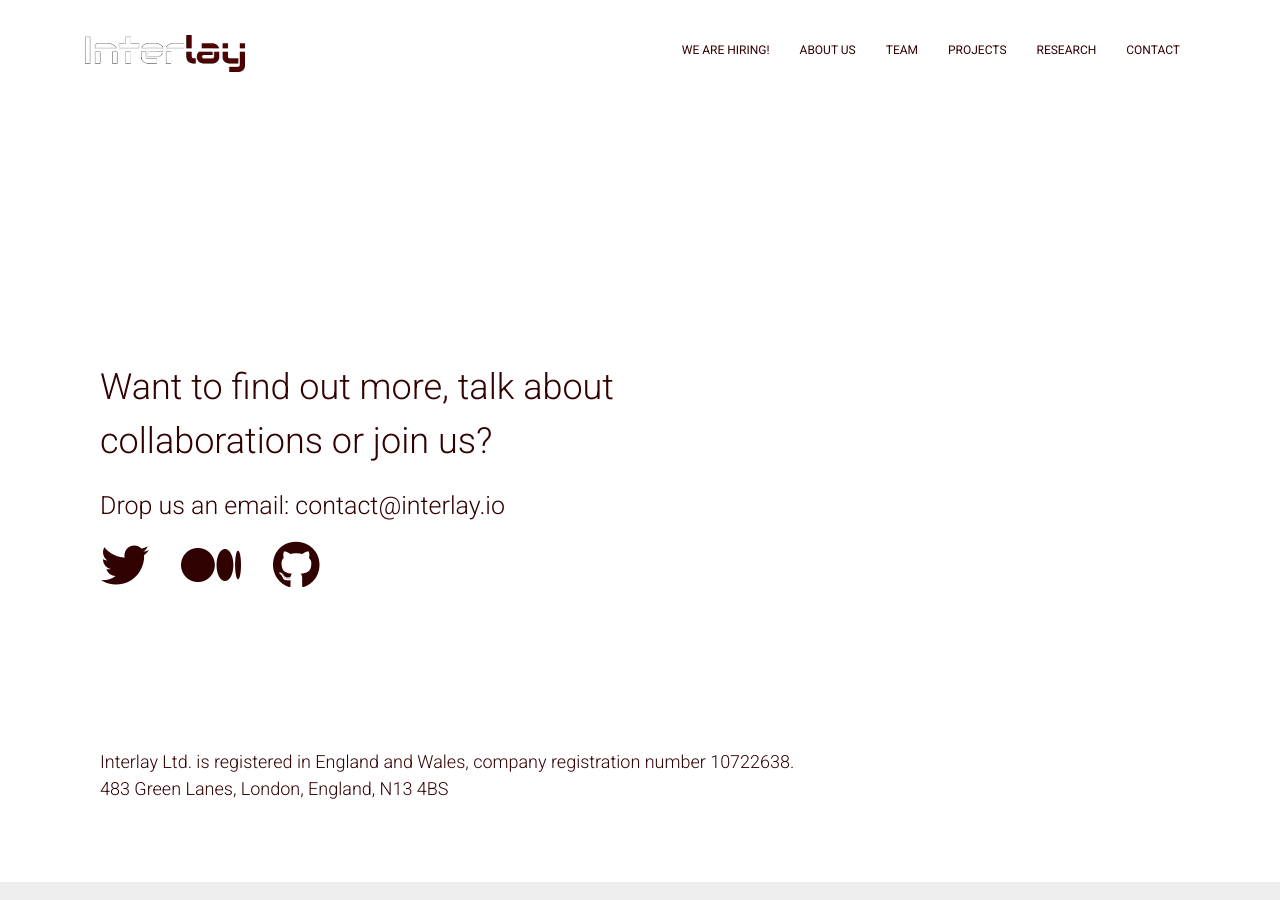
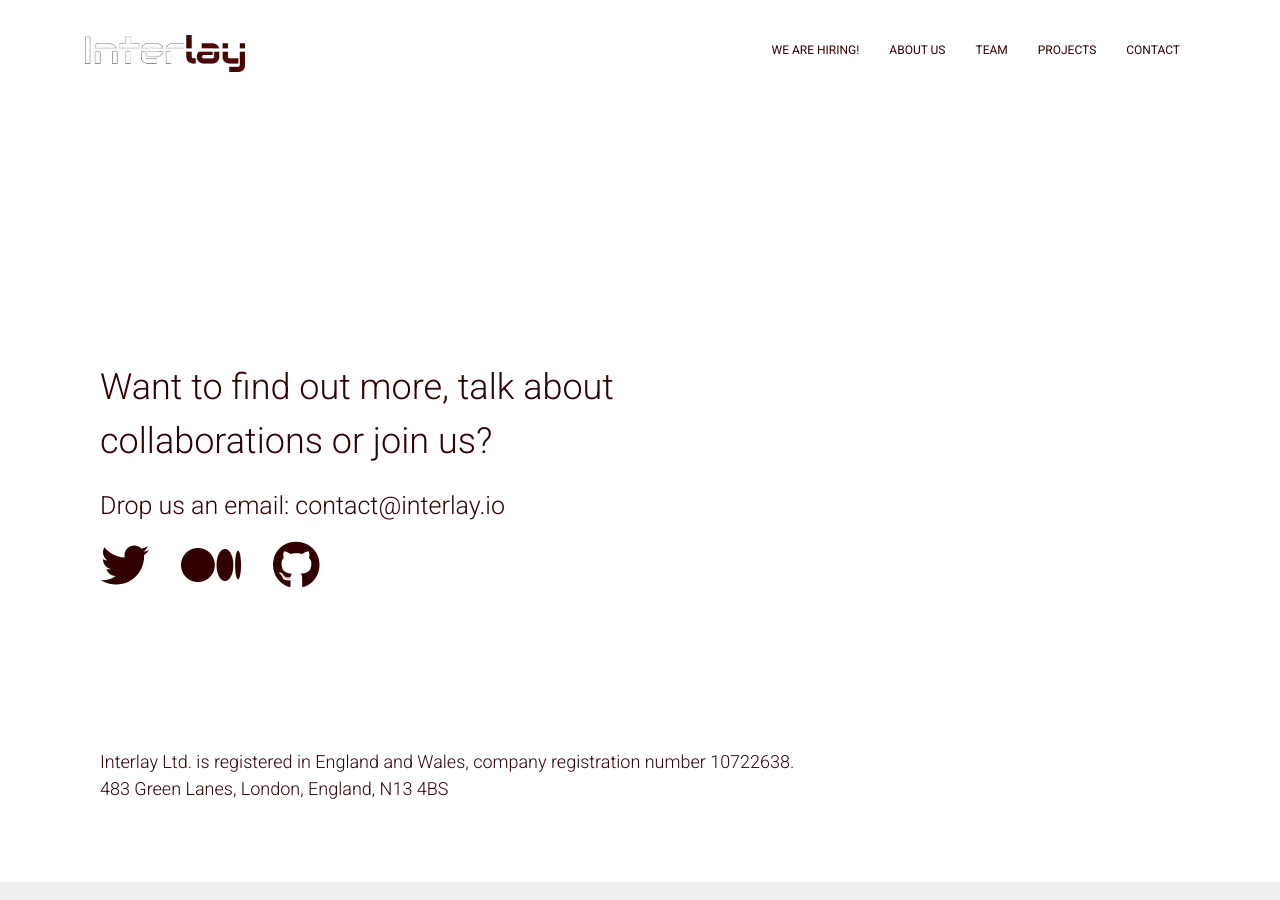
Before and after one commit to interlay/archive-interlay.github.io, a Jekyll site: the page built from contact.html, in a window 1280 px wide and 900 px high. Built offline with Jekyll 4.4.1, drawn with Linux system fonts in a browser that asks for light colours; nearby versions of some CDN libraries.

Commit message:
hiding research page. fixed medium links

```diff
--- a/_includes/footer.html
+++ b/_includes/footer.html
@@ -19,7 +19,7 @@
             </a>
         </div>
         <div class="float-right">
-            <a class="nav-link" rel="tooltip" title="" data-placement="bottom" href="https://medium.com/@interlay"
+            <a class="nav-link" rel="tooltip" title="" data-placement="bottom" href="https://medium.com/Interlay"
                 target="_blank" data-original-title="Follow us on Medium">
                 <i class="fa fa-medium"></i>
             </a>
--- a/_includes/navigation.html
+++ b/_includes/navigation.html
@@ -34,11 +34,6 @@
           </a>
         </li>
         <li class="nav-item">
-          <a class="nav-link" href="research.html">
-            Research
-          </a>
-        </li>
-        <li class="nav-item">
           <a class="nav-link" href="contact.html">
             Contact
           </a>
--- a/contact.html
+++ b/contact.html
@@ -19,7 +19,7 @@ layout: default
             <i class="fa fa-twitter  fa-3x"></i>
           </a>
 
-          <a class="nav-link" rel="tooltip" title="" data-placement="bottom" href="https://medium.com/@interlay"
+          <a class="nav-link" rel="tooltip" title="" data-placement="bottom" href="https://medium.com/Interlay"
             target="_blank" data-original-title="Follow us on Medium">
             <i class="fa fa-medium  fa-3x"></i>
           </a>
--- a/hiring.html
+++ b/hiring.html
@@ -6,11 +6,9 @@ layout: default
 <div class="main page-header-padding">
   <div class="container">
     <div class="section text-left">
-      <div class="col-md-8">
         <h2>We are hiring!
         </h2>
         We are looking for talented software engineers and researchers to join our team!
-      </div>
     </div>
   </div>
 </div>
@@ -19,6 +17,7 @@ layout: default
   <div class="container">
     <div class="section">
       <div class="row">
+        <div class="col-md-12">
 
       <h3>About Interlay</h3>
       With the increasing number of blockchains, different in design and purpose, it is unlikely that "one chain will rule them all". As a result, cross-blockchain communication has emerged as one of the major challenges in this space: it is fundamental to cryptocurrency exchanges, scaling blockchains via sharding, as well as bootstrapping and extension of new/existing systems.
@@ -30,7 +29,7 @@ layout: default
 
       <br>
       <br>
-
+      </div>
       </div>
       <div class="row">
         <div class="card">
```
